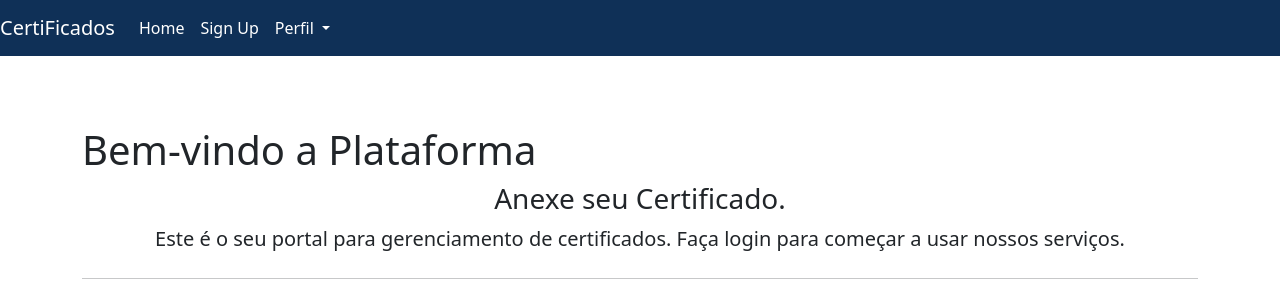
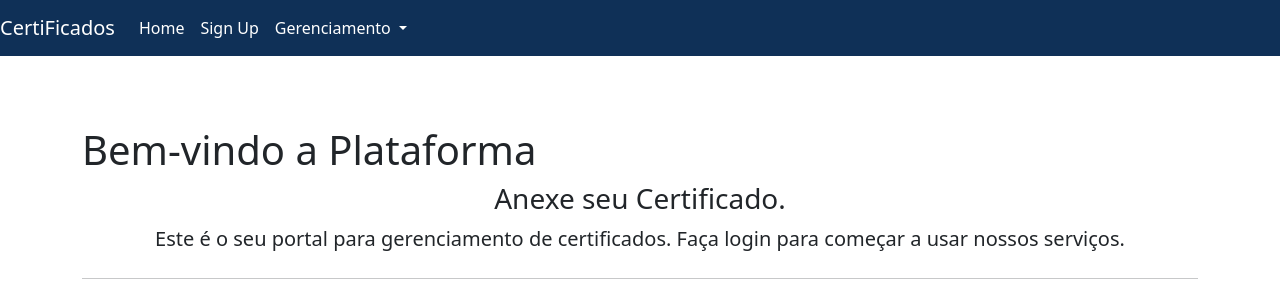
Before and after one commit to TN-Junior/certified-points, a Flask app: page / in a window 1280 px wide. Shown: the top 300 px of the page. Run offline with Flask 3, Linux system fonts and the light colour scheme; the visitor is signed in with stand-in values (Sample User, id 1); some libraries are stand-ins or nearby versions.

Commit message:
"Perfil" para usuario & "Gerenciamento" para admin

```diff
--- a/templates/base.html
+++ b/templates/base.html
@@ -75,7 +75,11 @@
                 {% if session.get('usuario_logado') %}
                     <li class="nav-item dropdown profile">
                         <a class="nav-link dropdown-toggle" href="#" id="profileDropdown" role="button" data-toggle="dropdown" aria-haspopup="true" aria-expanded="false">
-                            Perfil
+                            {% if session['usuario_role'] == 'admin' %}
+                                Gerenciamento
+                            {% else %}
+                                Perfil
+                            {% endif %}
                         </a>
                         <div class="dropdown-menu" aria-labelledby="profileDropdown">
                             {% if session['usuario_role'] == 'admin' %}
```
